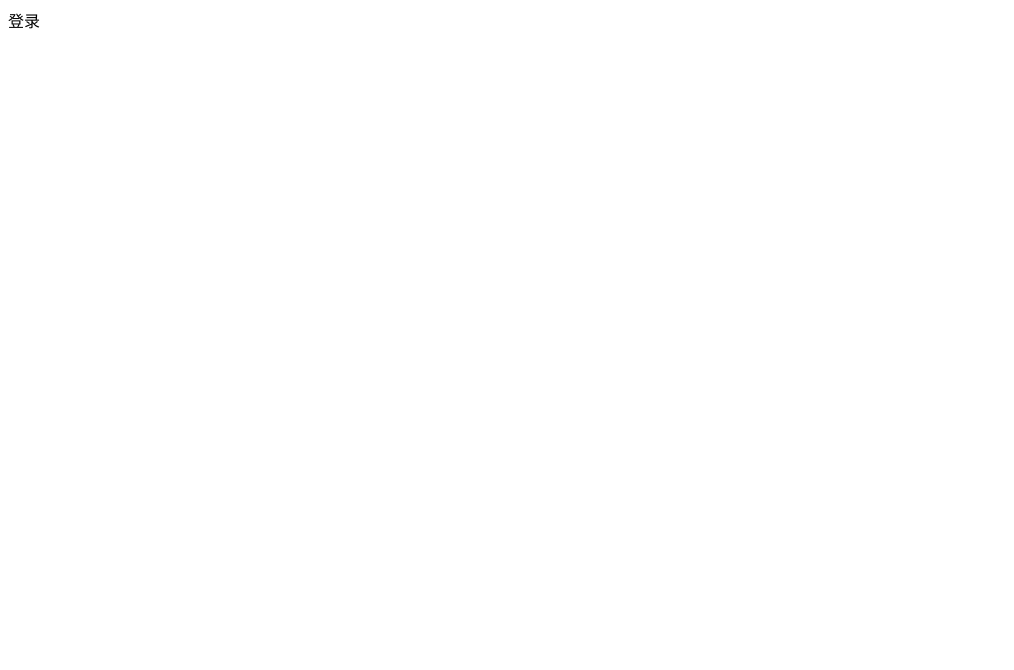
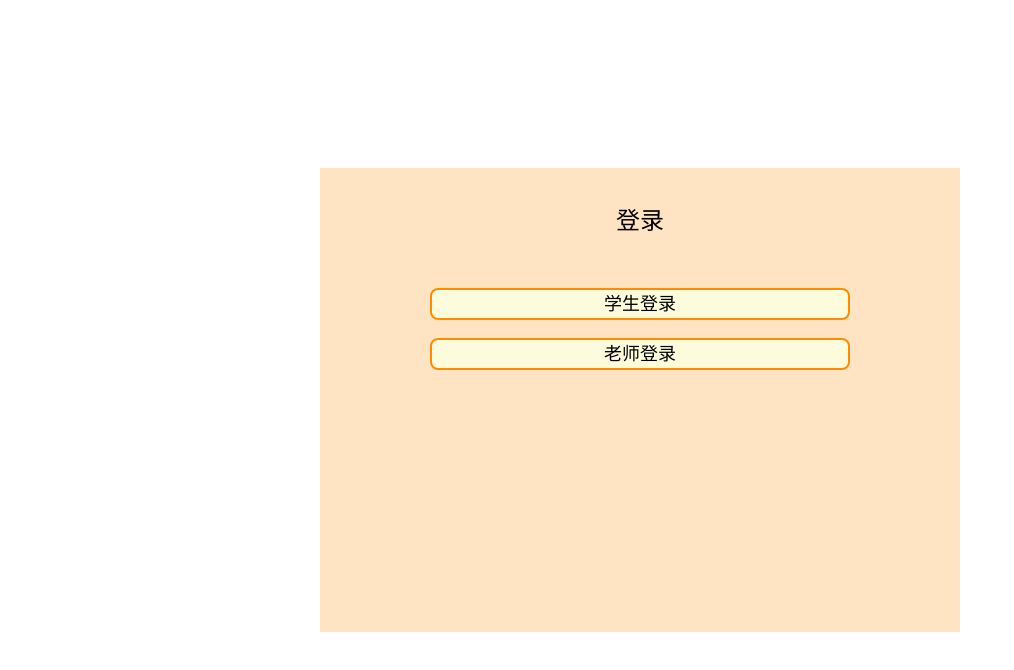
Before and after one commit to Wqinxi/Intelligent-program, a Vue app: page /auth/login in a window 1280 px wide. Shown: the top 670 px of the page, without its empty margins (0-1014 px from the left). Built offline with nearby package versions, Linux system fonts and the light colour scheme.

Commit message:
路由搭建

```diff
--- a/src/main.ts
+++ b/src/main.ts
@@ -1,9 +1,9 @@
-import 'element-plus/dist/index.css'
-
 import { createApp } from 'vue'
 import { createPinia } from 'pinia'
 import ElementPlus from 'element-plus'
+import 'element-plus/dist/index.css'
 import * as ElementPlusIconsVue from '@element-plus/icons-vue'
+
 
 import App from './App.vue'
 import router from './router'
--- a/src/stores/auth.ts
+++ b/src/stores/auth.ts
@@ -1,22 +1,11 @@
-import { ref, computed } from 'vue'
+import {ref, computed, reactive} from 'vue'
 import { defineStore } from 'pinia'
 
 export const useLoginStore = defineStore('login', () => {
 
-  const form = ref({
-      username: '',
-      password: '',
-  })
-  return { form }
+    const form = ref({
+        username: '',
+        password: '',
+    })
+    return { form }
 })
-
-export const useRegisterStore=defineStore('register',()=>{
-
-  const form = ref({
-      EMID:'',
-      TEL:'',
-      username:'',
-      password:''
-  })
-  return {form}
-})
--- a/src/views/auth/Index.vue
+++ b/src/views/auth/Index.vue
@@ -1,5 +1,6 @@
-<script setup>
+<script setup lang="ts">
 import { RouterView } from "vue-router";
+
 </script>
 
 <template>
@@ -15,5 +16,17 @@ import { RouterView } from "vue-router";
 </template>
 
 <style>
+.whole-page{
+  position: absolute;
+  .login-container{
+    width: 50%;
+    height: 58%;
+    background-color: #FFE4C4;
+    position: fixed;
+    top: 50%;
+    left: 50%;
+    transform: translate(-50%, -50%);
+  }
+}
 
 </style>
--- a/src/views/auth/LoginPage.vue
+++ b/src/views/auth/LoginPage.vue
@@ -1,13 +1,44 @@
 <script setup lang="ts">
-import { useLoginStore } from "@/stores/auth";
-const loginStore = useLoginStore()
 
 </script>
 
 <template>
-  <div>登录</div>
+    <el-container>
+      <el-header class="login-head">登录</el-header>
+      <el-main>
+        <div class="button-container">
+          <el-button class="login-button" @click="$router.push('/student')">学生登录</el-button>
+          <el-button class="login-button" @click="$router.push('/teacher')">老师登录</el-button>
+        </div>
+      </el-main>
+    </el-container>
+
 </template>
 
 <style scoped>
-
+.login-head {
+  display: flex;
+  justify-content: center;
+  align-items: center;
+  height: 100px;
+  font-size: 24px;
+}
+.button-container {
+  display: flex;
+  flex-direction: column;
+  align-items: center;
+}
+.el-button+.el-button {
+    margin-left: 0px;
+}
+.el-button {
+  margin-bottom: 3%;
+  border-radius: 8px;
+  font-size: 18px;
+  padding: 10px 20px;
+  width: 70%;
+  background-color: #fcfcdd;
+  border: 2px solid #FF8C00;
+  color: #000000;
+}
 </style>
--- a/src/views/student/HomePage.vue
+++ b/src/views/student/HomePage.vue
@@ -0,0 +1,7 @@
+<script setup lang="ts">
+
+</script>
+
+<template>
+ <h1>首页</h1>
+</template>
--- a/src/views/student/Index.vue
+++ b/src/views/student/Index.vue
@@ -0,0 +1,17 @@
+<script setup lang="ts">
+import { RouterView} from "vue-router";
+import {useRoute} from "vue-router";
+
+const route = useRoute()
+
+</script>
+
+<template>
+  <div>
+    <RouterView v-slot="{ Component }" >
+      <keep-alive>
+        <component :is="Component"/>
+      </keep-alive>
+    </RouterView>
+  </div>
+</template>
--- a/src/views/teacher/Index.vue
+++ b/src/views/teacher/Index.vue
@@ -0,0 +1,17 @@
+<script setup lang="ts">
+import { RouterView} from "vue-router";
+import {useRoute} from "vue-router";
+
+const route = useRoute()
+
+</script>
+
+<template>
+  <div>
+    <RouterView v-slot="{ Component }" >
+      <keep-alive>
+        <component :is="Component"/>
+      </keep-alive>
+    </RouterView>
+  </div>
+</template>
--- a/src/views/teacher/Student-Inform.vue
+++ b/src/views/teacher/Student-Inform.vue
@@ -0,0 +1,7 @@
+<script setup lang="ts">
+
+</script>
+
+<template>
+ <h1>学生信息</h1>
+</template>
```
Also changed, not shown: src/router/index.ts (line endings or trailing spaces).
